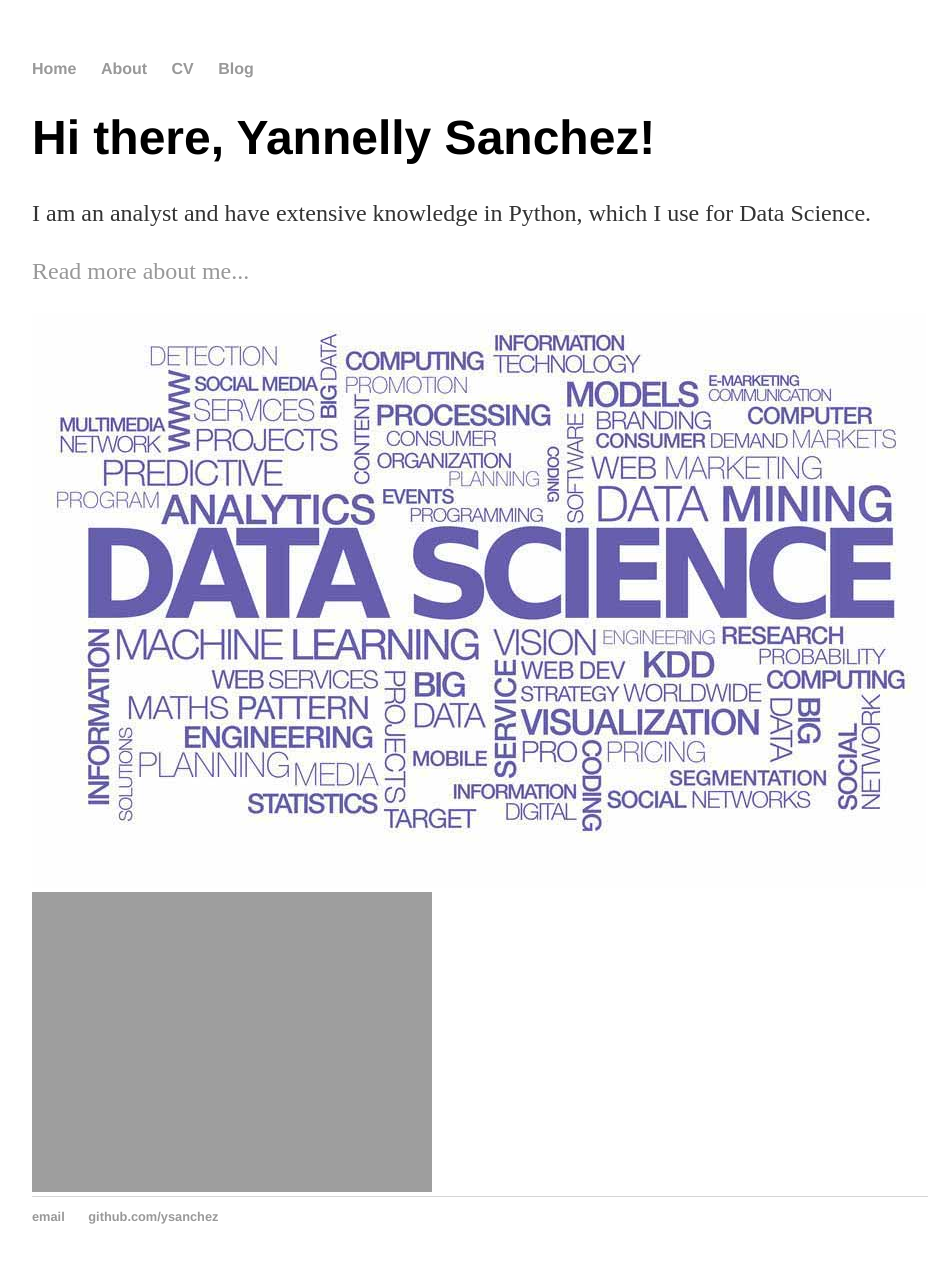
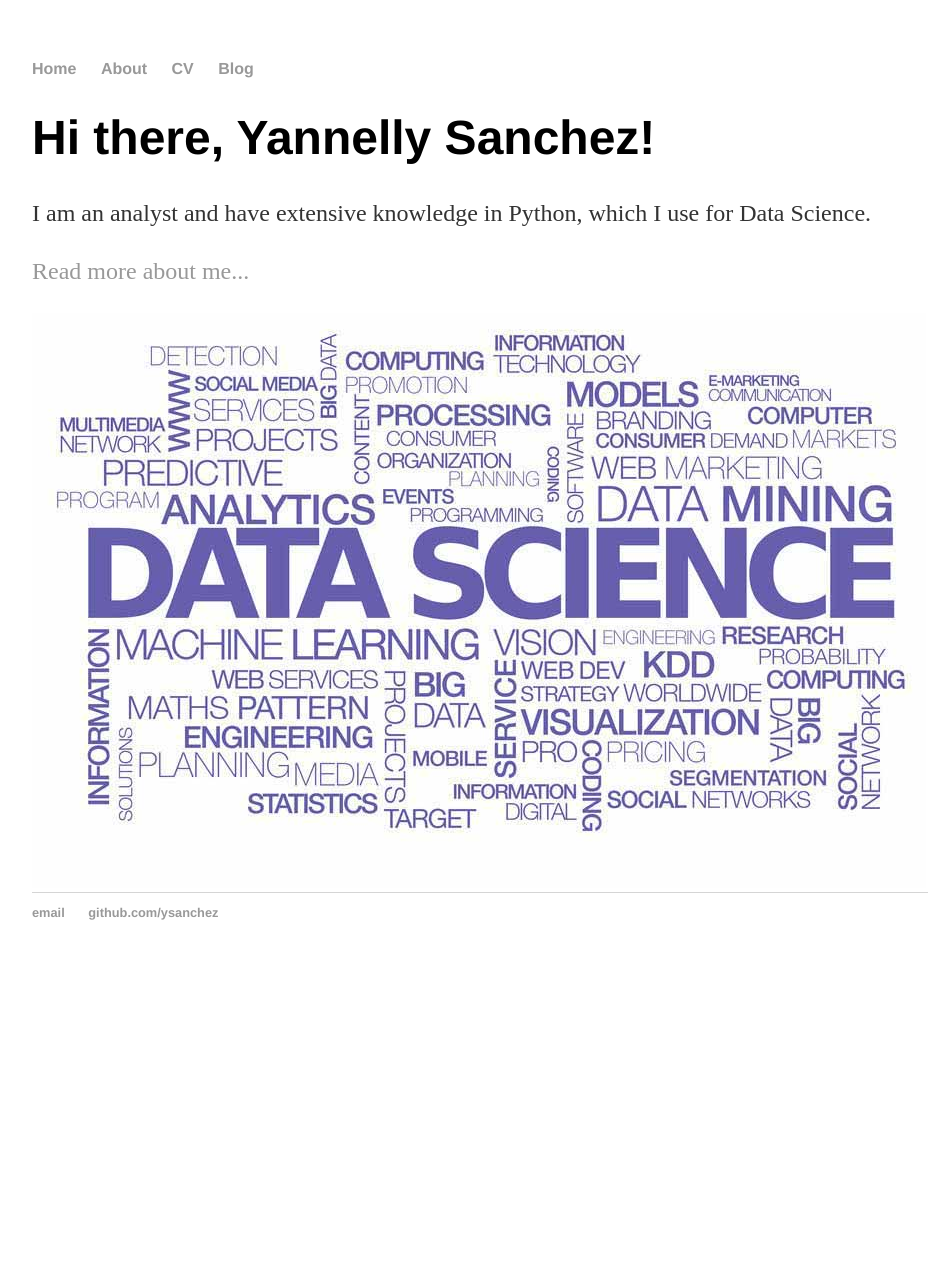
Before and after one commit to ysanchez/ysanchez.github.io, a Jekyll site: the page built from index.html, in a window 1280 px wide. Shown: the whole page, without its empty margins (160-1102 px from the left). Built offline with Jekyll 4.4.1, drawn with Linux system fonts in a browser that asks for light colours; after the commit the page ends 980 px from its top, so only the background shows below that.

Commit message:
Update index.html

```diff
--- a/index.html
+++ b/index.html
@@ -11,4 +11,3 @@ published: true
 
 
 <img src="assets/Data-Science-tutorial.gif" class="img-responsive" alt=""> </div>
-<img src="({{ site.url }}/assets/Neurons.jpg")
```
